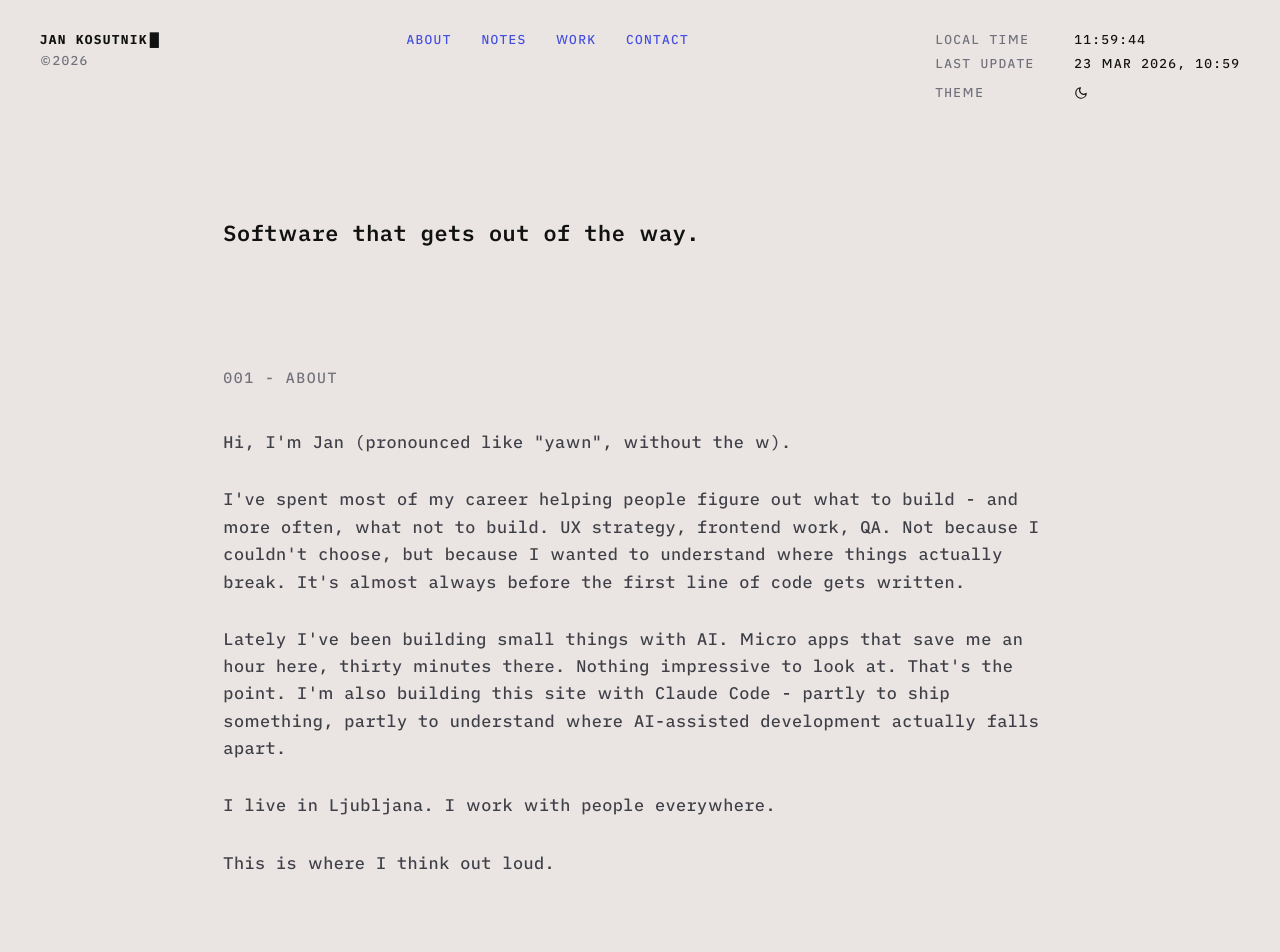
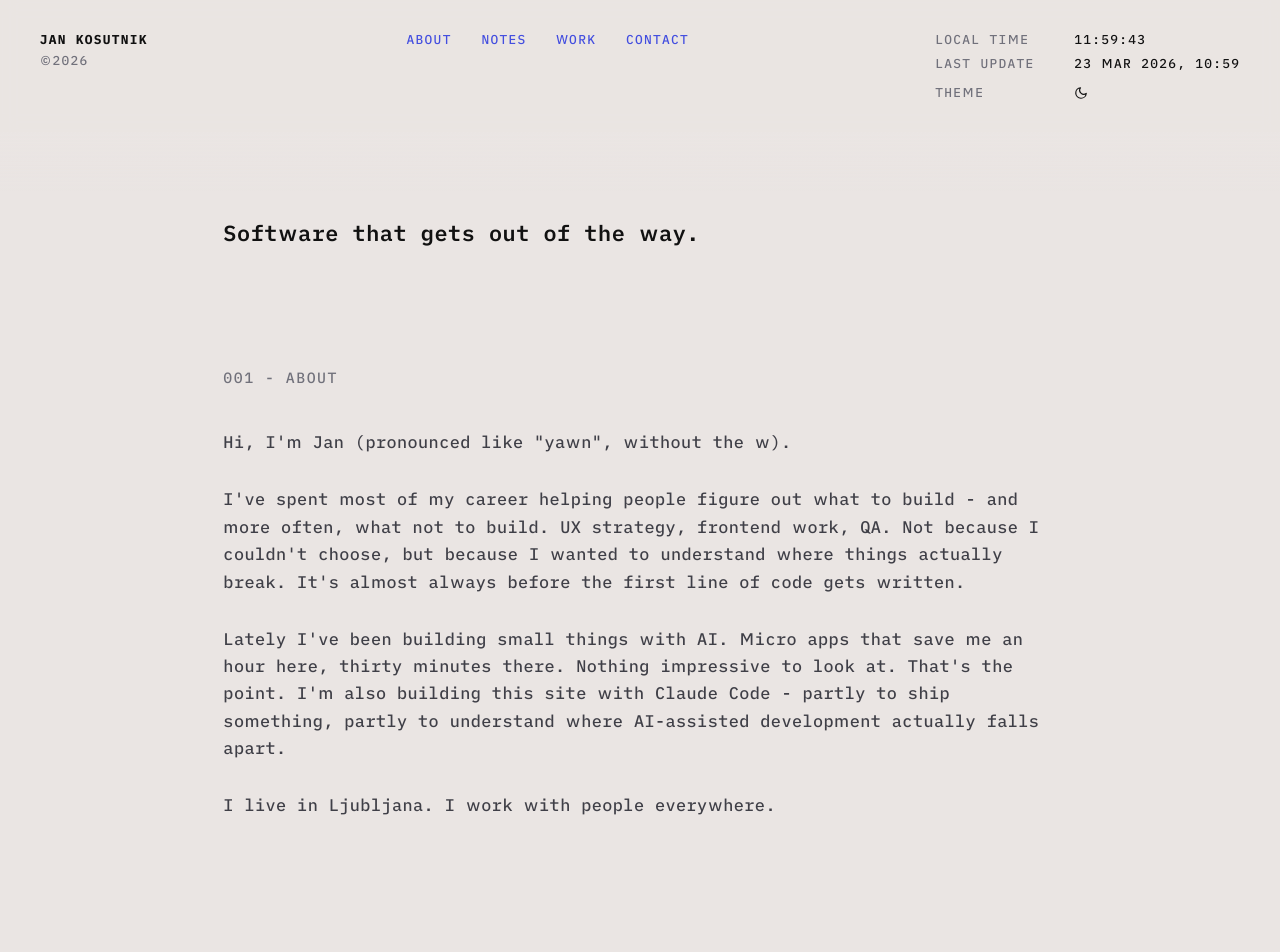
Before and after one commit to JanKosutnik/Kosutnik, a Next.js app: page / in a window 1280 px wide. Shown: the top 952 px of the page. Built offline with nearby package versions, Linux system fonts and the light colour scheme.

Commit message:
Remove 'think out loud' line from about section

```diff
--- a/app/page.tsx
+++ b/app/page.tsx
@@ -108,7 +108,6 @@ export default function Home() {
               actually falls apart.
             </p>
             <p>I live in Ljubljana. I work with people everywhere.</p>
-            <p>This is where I think out loud.</p>
           </div>
         </section>
 
```
